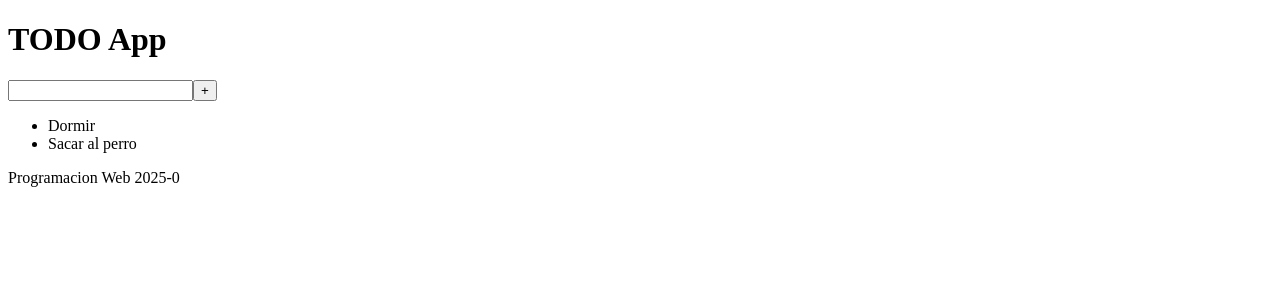
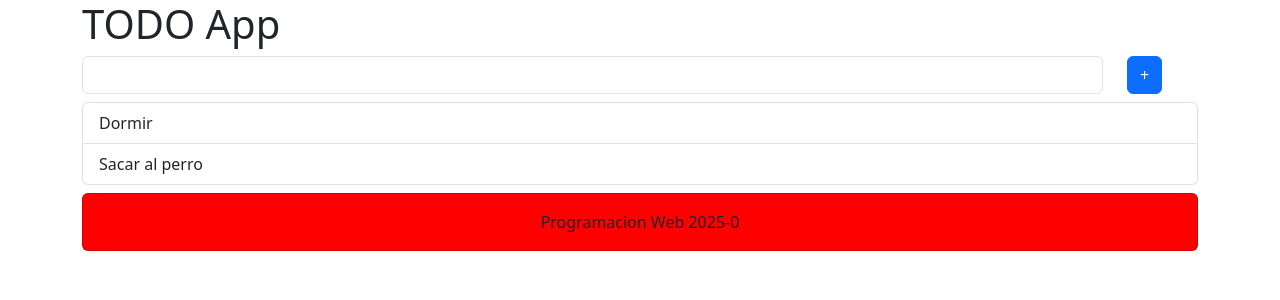
Before and after one commit to Estebantonio2/avance_react, a React (Vite) app: page / in a window 1280 px wide. Shown: the top 300 px of the page. Built offline with nearby package versions, Linux system fonts and the light colour scheme.

Commit message:
bootstrap y estilos

```diff
--- a/package.json
+++ b/package.json
@@ -10,6 +10,7 @@
     "preview": "vite preview"
   },
   "dependencies": {
+    "bootstrap": "^5.3.3",
     "react": "^18.3.1",
     "react-dom": "^18.3.1"
   },
--- /dev/null
+++ b/src/Footer.css
@@ -0,0 +1,7 @@
+.texto-centrado {
+    text-align: center;
+}
+
+.texto-blanco {
+    color: white;
+}
--- a/src/Footer.tsx
+++ b/src/Footer.tsx
@@ -1,6 +1,13 @@
+import './Footer.css'
+
 const Footer = () => {
-    return <div>
-        Programacion Web 2025-0
+    const estilo = {
+        backgroundColor : "red"
+    }
+    return <div className="card mt-2" style={estilo}>
+        <div className="card-body texto-centrado texto-blanco">
+            Programacion Web 2025-0
+        </div>
     </div>
 }
 
--- a/src/FormularioTODO.tsx
+++ b/src/FormularioTODO.tsx
@@ -1,7 +1,11 @@
 const FormularioTODO = () => {
-    return <section>
-        <input id="todo_text" type="text"></input>
-        <button id="but_agregar" type="button">+</button>
+    return <section className="row">
+        <div className="col-md-11">
+            <input className="form-control" type="text"></input>
+        </div>
+        <div className="col-md-1">
+            <button className="btn btn-primary" type="button">+</button>
+        </div>
     </section>
 }
 
--- a/src/ListaTODOs.tsx
+++ b/src/ListaTODOs.tsx
@@ -5,11 +5,11 @@
 }
 
 const ListaTODOs = (props: ListaTODOsProps) => {
-    return <section>
-        <ul id="todos">
+    return <section className="mt-2">
+        <ul className="list-group" id="todos">
             {
                 props.lista.map((item: TODO) => {
-                    return <li>{item.descripcion}</li>
+                    return <li className="list-group-item" >{item.descripcion}</li>
                 })
             }
         </ul>
--- a/src/TodoPage.tsx
+++ b/src/TodoPage.tsx
@@ -20,7 +20,7 @@
             fecha: new Date()
         }
     ]
-    return <div>
+    return <div className="container">
         <Encabezado titulo={nombreApp}/>
         <FormularioTODO />
         <ListaTODOs lista={listaPorHacer}/>
--- a/src/main.tsx
+++ b/src/main.tsx
@@ -1,6 +1,7 @@
 import { StrictMode } from 'react'
 import { createRoot } from 'react-dom/client'
 import TodoPage from './TodoPage'
+import "../node_modules/bootstrap/dist/css/bootstrap.min.css"
 // import './index.css'
 // import App from './App.tsx'
 
```
Also changed, not shown: 1 other file (tests, documents, lock files or other folders).
